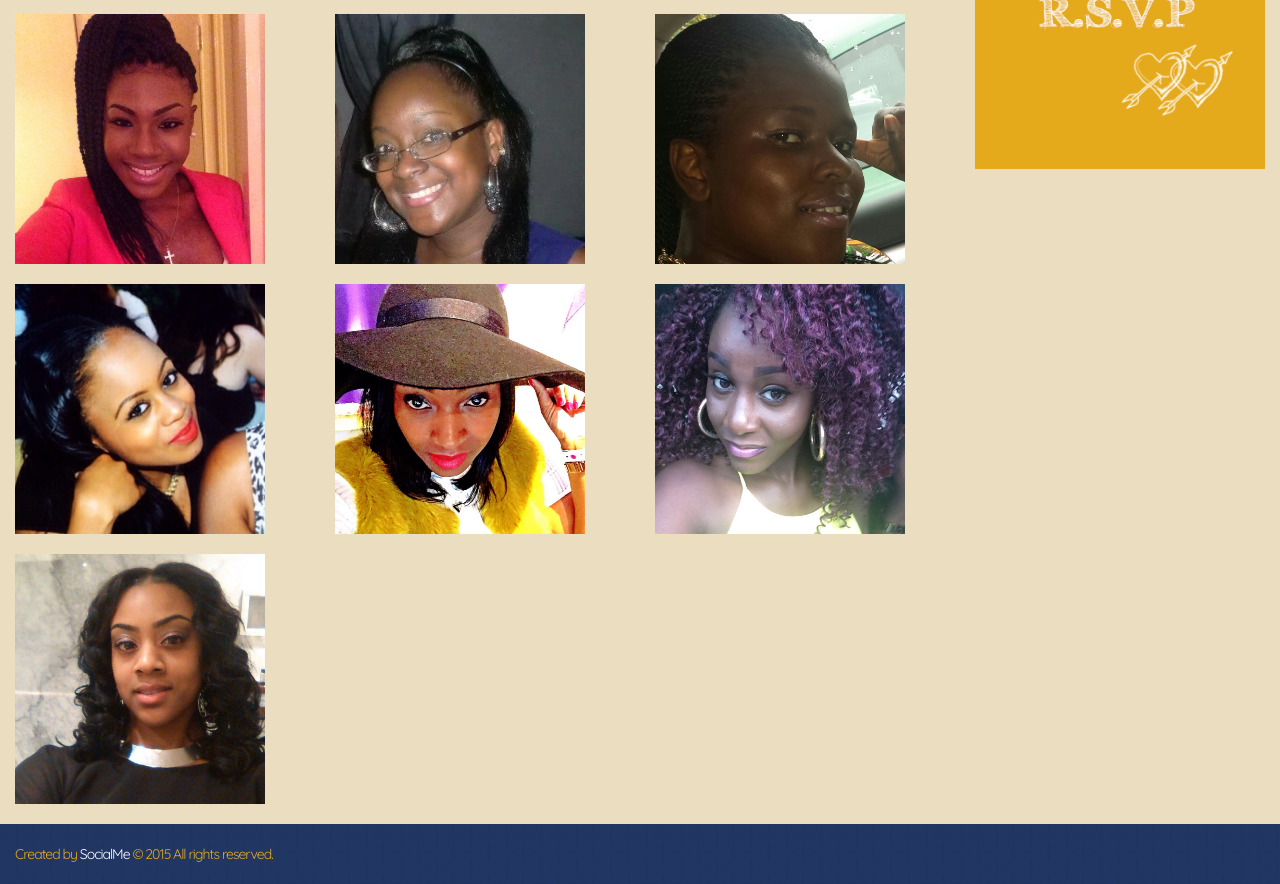
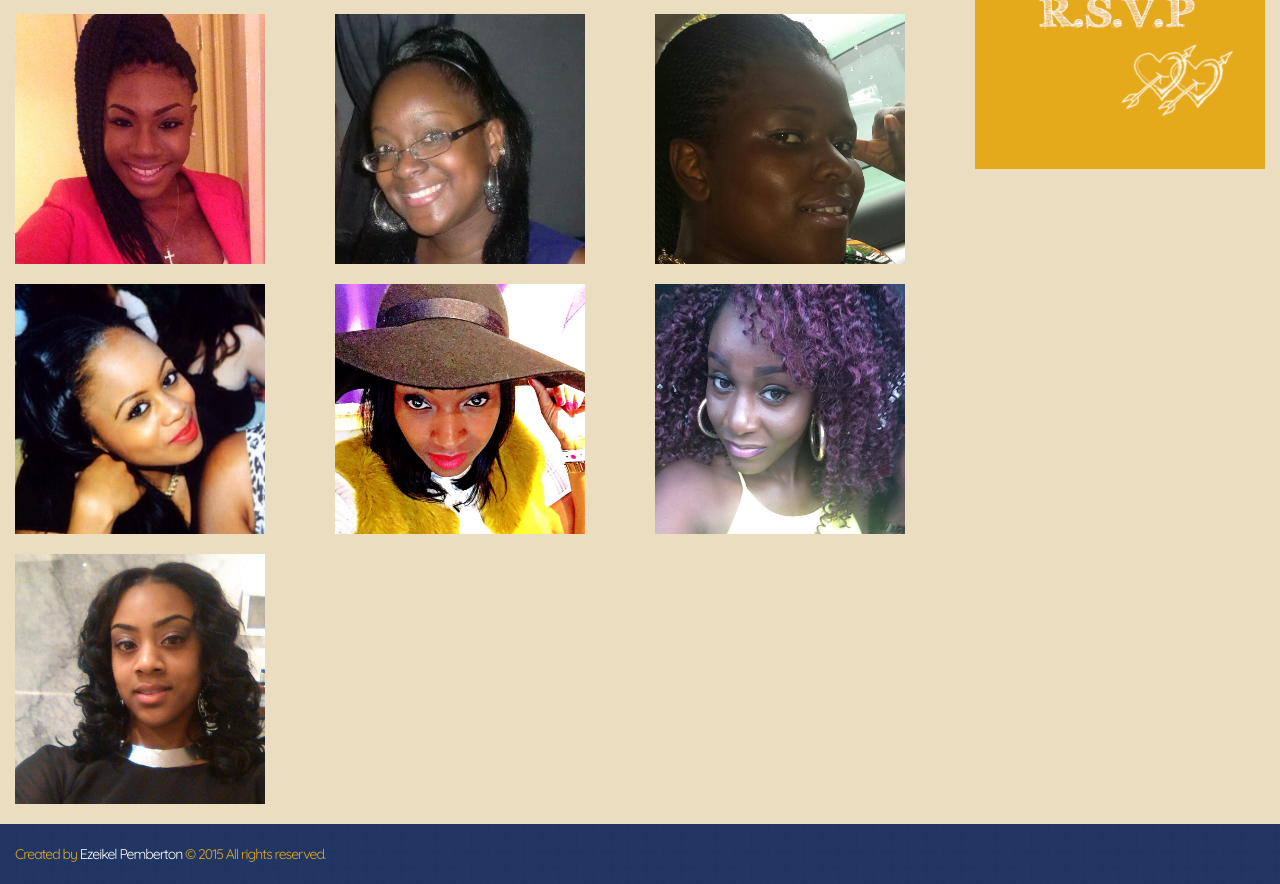
Before and after one commit to teamswoduel/teamswoduel-site, a plain HTML site: page the-bridesmaids.html in a window 1280 px wide. Shown: the part 1109-1993 px from the top of the page. Drawn offline with nearby package versions, Linux system fonts and the light colour scheme.

Commit message:
Update the-bridesmaids.html

```diff
--- a/the-bridesmaids.html
+++ b/the-bridesmaids.html
@@ -213,7 +213,7 @@
         </div>
         <footer class="row bg-blue padding-below padding-above breathing-space-above">
             <div class="col-sm-12">
-                <p class="text-left">Created by <a href="http://www.socialme.co">SocialMe</a> &copy; 2015 All rights reserved.</p>
+                <p class="text-left">Created by <a href="http://www.ezeikel.co.uk">Ezeikel Pemberton</a> &copy; 2015 All rights reserved.</p>
             </div>
         </footer>
     </div>
```
